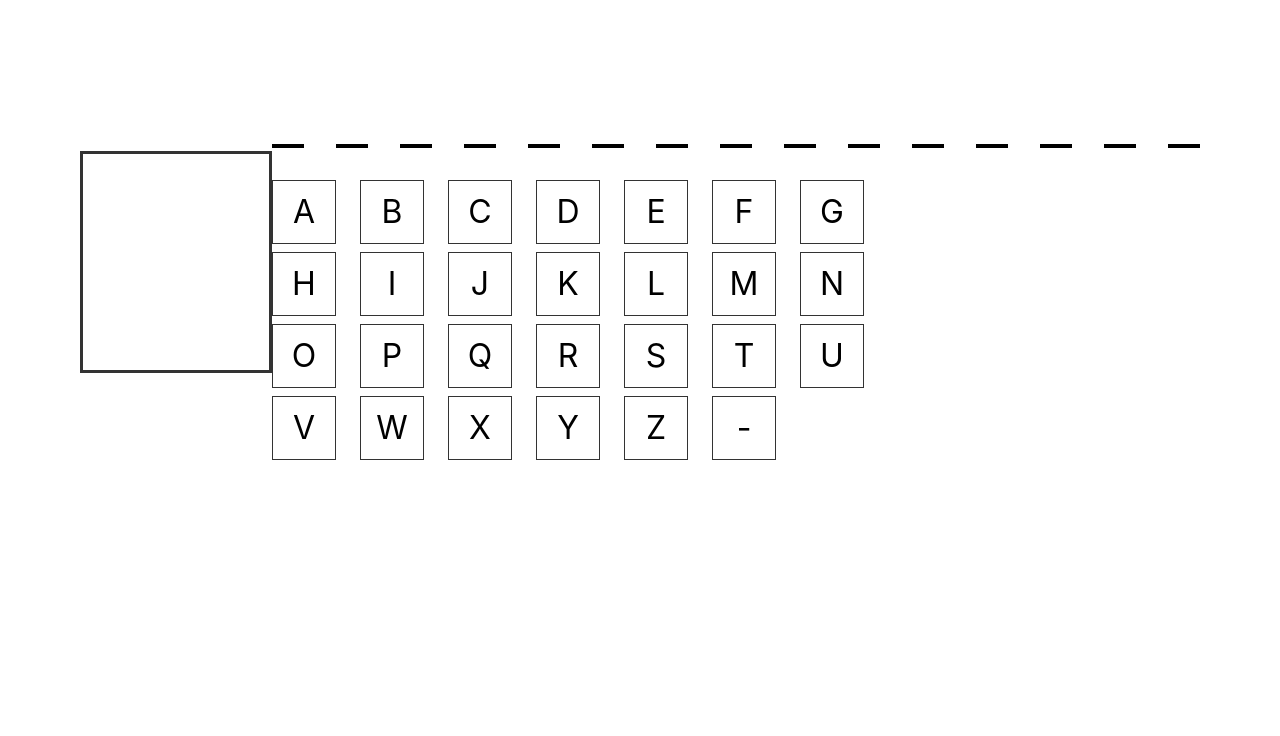
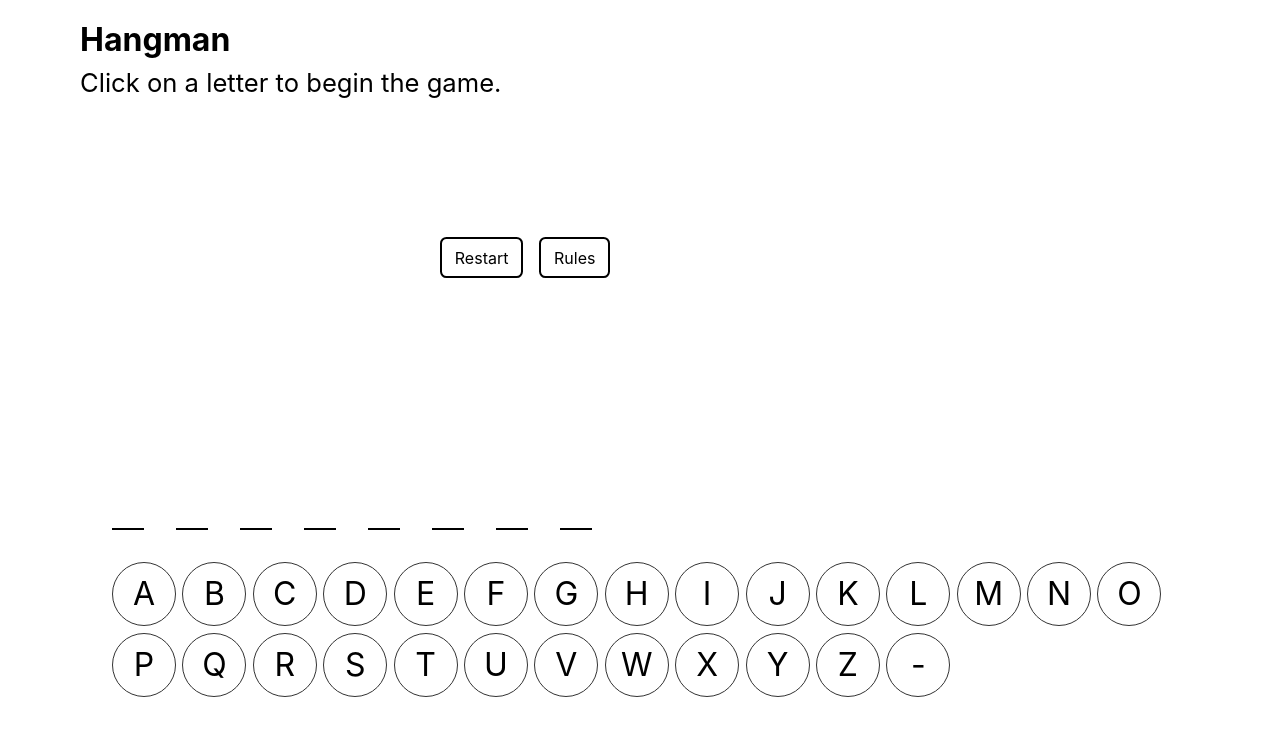
Before and after one commit to faiz-kirsten/local-link, a React (Create React App) app: page / in a window 1280 px wide. Shown: the top 736 px of the page. Built offline with nearby package versions, Linux system fonts and the light colour scheme.

Commit message:
Final touches

```diff
--- a/src/App.js
+++ b/src/App.js
@@ -64,7 +64,6 @@ function App() {
 
                     setWord(characters);
                 });
-            console.log("Word Set");
             setWordSet(true);
         }
     }, []);
@@ -94,22 +93,16 @@ function App() {
             }
         });
 
-        // console.log(alphabet);
-        console.log(word);
-        // console.log(alphabets);
-
         if (alphabetNotNull != true) {
             console.log("alphabetNull" + alphabetNotNull);
             let alphabetInWord = false;
 
             word.forEach((character) => {
-                // console.log(character.character);
                 if (character.character.toLowerCase() == alphabet) {
                     alphabetInWord = true;
                     setCorrecttCounter((correctCounter) => correctCounter + 1);
                 }
             });
-            console.log(alphabetInWord);
 
             if (alphabetInWord) {
                 let newAlphabets = alphabets.map((character) =>
@@ -126,7 +119,6 @@ function App() {
                         : character
                 );
 
-                // setCorrecttCounter(correctCounter + 1);
                 setWord(newWord);
             } else {
                 let newAlphabets = alphabets.map((character) =>
@@ -138,7 +130,6 @@ function App() {
                 setAlphabets(newAlphabets);
 
                 setWrongCounter(wrongCounter + 1);
-                // console.log(wrongCounter);
 
                 setHangmanImage(
                     `/images/hangmandrawings/state${wrongCounter}.gif`
@@ -148,32 +139,100 @@ function App() {
     };
 
     // function that refreshes the page
-    function refreshPage() {
+    const refreshPage = () => {
         window.location.reload(false);
-    }
+    };
+
+    // open rules modal
+    const openRules = () => {
+        const favDialog = document.querySelector(".rules-popup");
+
+        favDialog.showModal();
+    };
 
     return (
-        <div className="main-container">
-            <div className="input-container">
-                <Hangman image={hangmanImage} />
+        <main className="main-container">
+            <h1>Hangman</h1>
+            <p className="intro">Click on a letter to begin the game.</p>
+            <section className="input-container">
+                <div className="hangmanImage-container">
+                    <Hangman image={hangmanImage} />
+                    <div className="main-input">
+                        <div className="main-buttons">
+                            <Button
+                                text="Restart"
+                                onClick={refreshPage}
+                                className="btn-retry"
+                            />
+                            <Button
+                                text="Rules"
+                                className="btn-rules"
+                                onClick={openRules}
+                            />
+                        </div>
+
+                        <p className="win-or-lose">
+                            {word.length === correctCounter && (
+                                <p>Congratulations. You won</p>
+                            )}
+                            {lost && (
+                                <p>
+                                    You lost. The word was:{" "}
+                                    {word.map(
+                                        (character) => character.character
+                                    )}
+                                    .
+                                </p>
+                            )}
+                        </p>
+                    </div>
+                </div>
+
                 <div className="input-output">
                     <Word word={word} />
+
                     <Alphabets
                         alphabets={alphabets}
                         checkAlphabet={checkAlphabet}
                         word={word}
                     />
                 </div>
-            </div>
-            <p className="win-or-lose">
-                {word.length === correctCounter && "Congratulations. You won."}
-                {lost && "You lost. You will win next time!"}
-                {word.length === correctCounter && (
-                    <Button text="Retry" onClick={refreshPage} />
-                )}
-                {lost && <Button text="Retry" onClick={refreshPage} />}
-            </p>
-        </div>
+            </section>
+            {/* Pop up menu that displays the rules of the game */}
+            <dialog className="rules-popup">
+                <form method="dialog">
+                    <h2>Rules</h2>
+                    <ul>
+                        <li>
+                            Select any character on the page to begin the game.
+                        </li>
+                        <li>
+                            If you guess a letter incorrectly, a limb will be
+                            added to the stickman and the color scheme of the
+                            character will be changed to red.
+                        </li>
+                        <li>
+                            If you guess a letter correctly, it will be added
+                            above the underline in the word. The color scheme
+                            will also be changed to green.
+                        </li>
+                        <li>
+                            Note that once you select a character. It cannot be
+                            selected again.
+                        </li>
+                        <li>
+                            You have 11 attempts to guess the letters correctly.
+                        </li>
+                        <li>You can restart the game at any time.</li>
+                    </ul>
+                    <Button
+                        text="Close"
+                        className="btn-rules"
+                        onClick={openRules}
+                    />
+                </form>
+            </dialog>
+        </main>
     );
 }
 
--- a/src/components/Button.js
+++ b/src/components/Button.js
@@ -1,5 +1,9 @@
 const Button = ({ text, onClick }) => {
-    return <button onClick={onClick}>{text}</button>;
+    return (
+        <button onClick={onClick} className="btn">
+            {text}
+        </button>
+    );
 };
 
 export default Button;
--- a/src/index.css
+++ b/src/index.css
@@ -90,7 +90,8 @@ select {
 /* Main container */
 .main-container {
     width: 70em;
-    margin: 4em auto;
+    height: 100vh;
+    margin: 1em auto;
 }
 
 /* Word Styling */
@@ -98,6 +99,10 @@ select {
     display: flex;
     gap: 2em;
     margin: 2em 0;
+}
+
+.intro {
+    font-size: 1.6rem;
 }
 
 /* Character styling */
@@ -109,7 +114,7 @@ select {
     display: flex;
     align-items: center;
     justify-content: center;
-    border-bottom: 4px black solid;
+    border-bottom: 2px black solid;
 }
 
 /* When the characters 'correct' value is changed to true */
@@ -119,11 +124,9 @@ select {
 
 /* Alphabet styling */
 .alphabets {
-    margin-top: 1em;
-    display: grid;
-    grid-template-columns: auto auto auto auto auto auto auto;
-    width: 38em;
-    gap: 0.5em;
+    display: flex;
+    flex-wrap: wrap;
+    gap: 0.4em;
 }
 
 .alphabet {
@@ -136,31 +139,76 @@ select {
     font-size: 2rem;
     text-transform: uppercase;
     cursor: pointer;
+    border-radius: 50%;
 }
 
 .alphabet.correct {
-    /* background-color: green; */
-    border: 3px solid green;
+    border: 1px solid green;
     color: green;
 }
 
 .alphabet.incorrect {
-    border: 3px solid red;
+    border: 1px solid red;
     color: red;
 }
 
 /* Hangman image */
+.image-container {
+    display: flex;
+    align-items: center;
+    justify-content: center;
+}
+
 .image {
-    border: 3px solid #333;
-    padding: 2em;
+    padding: 2em 3em;
 }
 
 /* Input container */
-.input-container {
-    display: grid;
-    grid-template-columns: 1fr 2fr;
-    align-items: center;
+.input-container > div {
+    margin: 2em;
 }
 
 .input-output {
 }
+
+.win-or-lose {
+    margin: 1em auto;
+    font-size: 1.6rem;
+}
+
+.hangmanImage-container {
+    display: flex;
+    gap: 2em;
+}
+
+.main-input {
+    display: flex;
+    flex-direction: column;
+    gap: 1em;
+    align-items: center;
+    justify-content: center;
+}
+
+.main-buttons {
+    display: flex;
+    gap: 1em;
+}
+
+/* Btn */
+.btn {
+    border: 2px solid black;
+    padding: 0.4em 0.8em;
+    border-radius: 0.4rem;
+    background-color: #fff;
+    cursor: pointer;
+}
+
+.btn:hover {
+    color: #834242;
+    border: #834242 2px solid;
+}
+
+/* Rules pop ups */
+:modal {
+    border-radius: 1rem;
+}
--- a/src/index.js
+++ b/src/index.js
@@ -6,9 +6,9 @@ import reportWebVitals from "./reportWebVitals";
 
 const root = ReactDOM.createRoot(document.getElementById("root"));
 root.render(
-    // <React.StrictMode>
-    /* </React.StrictMode> */
-    <App />
+    <React.StrictMode>
+        <App />
+    </React.StrictMode>
 );
 
 // If you want to start measuring performance in your app, pass a function
```
